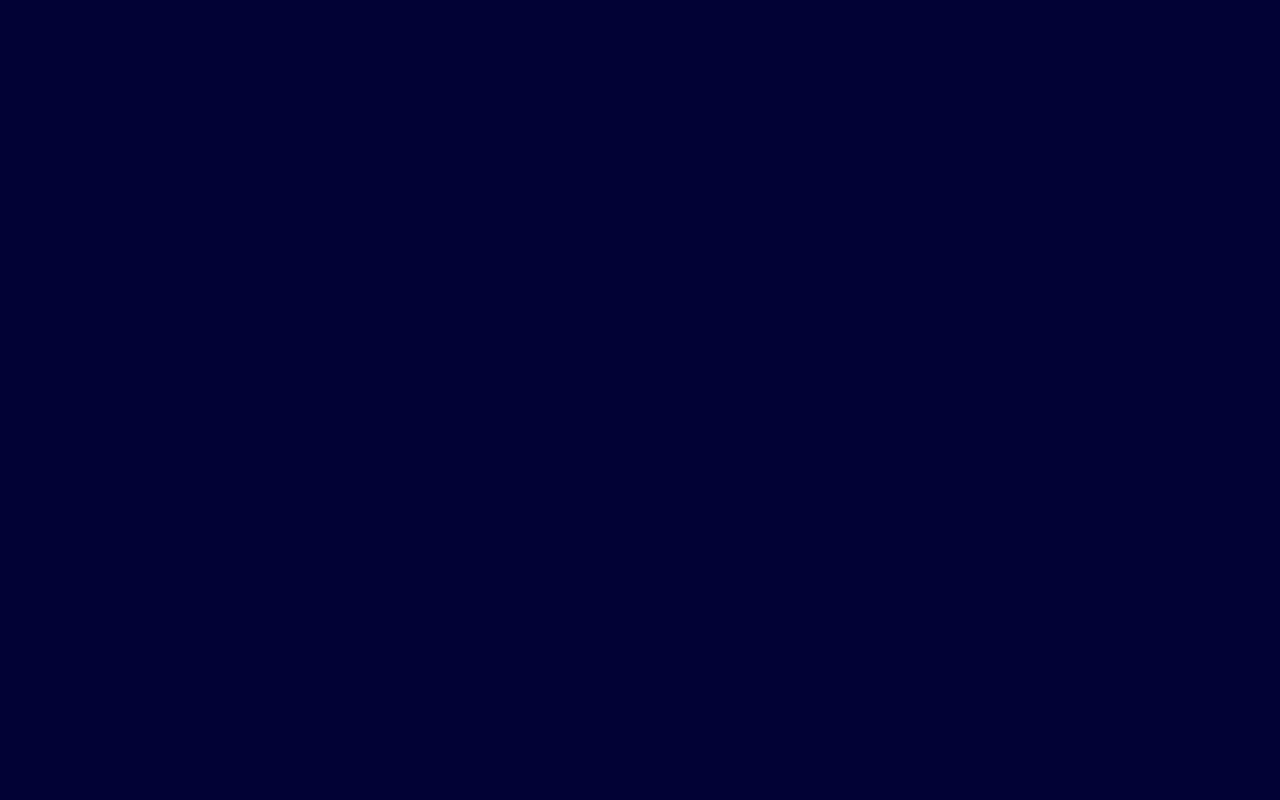
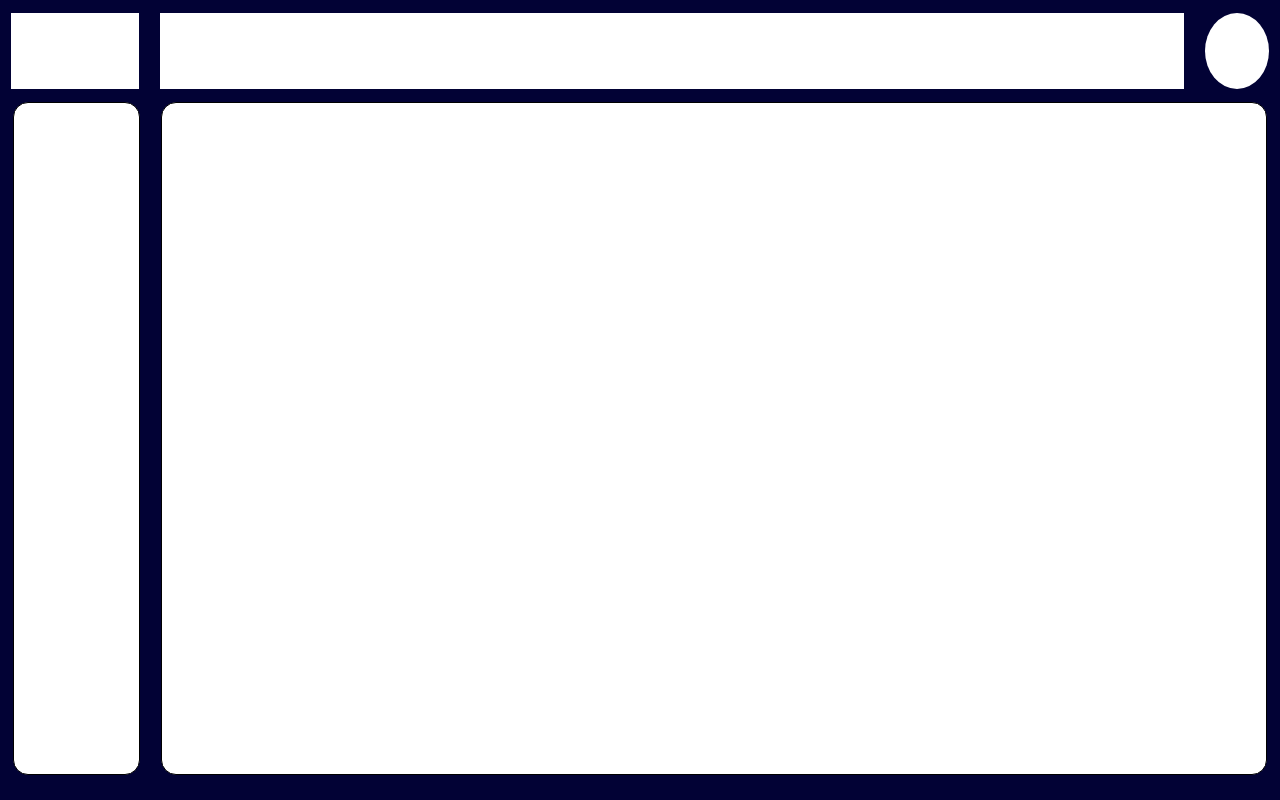
Before and after one commit to edd-ie/pockets, a React (Vite) app: page / in a window 1280 px wide. Built offline with nearby package versions, Linux system fonts and the light colour scheme.

Commit message:
Dashboard components structure and positioning

```diff
--- a/src/components/Dashboard.css
+++ b/src/components/Dashboard.css
@@ -6,16 +6,70 @@
     margin: 0;
     padding: 0;
     background: rgb(2, 2, 53);
+    display: flex;
+    flex-direction: column;
+    overflow: hidden;
+}
+#eHeader{
+    position: relative;
+    display: flex;
+    width: 100%;
+    height: 10%;
+    margin: 0;
+    justify-content: space-around;
+    padding-top: 1%;
+}
+
+#eLogo{
+    position: relative;
+    height: 100%;
+    width: 10%;
+    background: white;
+    margin: 0;
+}
+
+#eRoutes{
+    position: relative;
+    background: white;
+    height: 100%;
+    width: 80%;
+    margin: 0;
+}
+
+#eProfile{
+    position: relative;
+    background: white;
+    height: 100%;
+    width: 5%;
+    margin: 0;
+    border-radius: 50%;
+}
+
+#eMain{
+    position: relative;
+    display: flex;
+    flex-direction: row;
+    height: 90%;
+    margin: 0;
+    padding: 1%;
+    justify-content: space-between;
 }
 
 #eSidebar{
+    border: 1px solid black;
+    position: relative;
+    height: 98%;
+    width: 10%;
+    border-radius: 15px;
     background: white;
 }
 
-#eHeader{
-
-}
 
 #eContent{
-
+    border: 1px solid black;
+    position: relative;
+    height: 98%;
+    width: 88%;
+    border-radius: 15px;
+    background: white;
 }
--- a/src/components/Dashboard.jsx
+++ b/src/components/Dashboard.jsx
@@ -6,9 +6,18 @@ export default function Dashboard() {
 
     return (
         <div id='eDashboard'>
-            <div id='eSidebar'></div>
-            <div id='eHeader'></div>
-            <div id='eContent'></div>
+            {/* Dashboard header */}
+            <div id='eHeader'>
+                <div id='eLogo'></div>
+                <div id='eRoutes'></div>
+                <div id='eProfile'></div>
+            </div>
+
+            {/* Dashboard main content */}
+            <div id='eMain'>
+                <div id='eSidebar'></div>
+                <div id='eContent'></div>
+            </div>
         </div>
     );
 }
```
